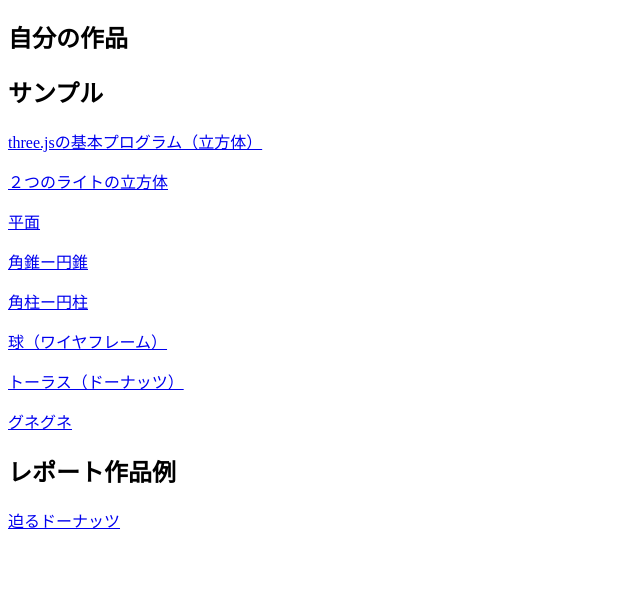
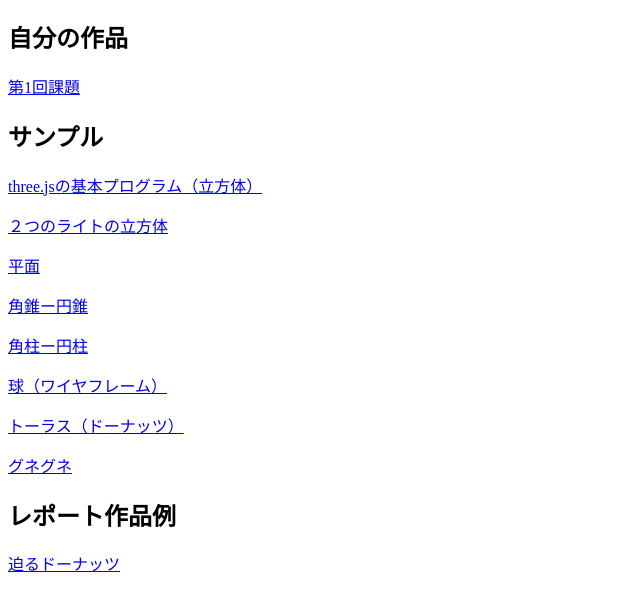
Before and after one commit to misosa84/cg_1gen, a plain HTML site: page index.html in a window 1280 px wide. Shown: the part 70-680 px from the top of the page, without its empty margins (0-640 px from the left). Drawn offline with Linux system fonts and the light colour scheme.

Commit message:
kadai1.htmlのテスト

```diff
--- a/index.html
+++ b/index.html
@@ -9,6 +9,7 @@
 <h1>CG演習（１）
 </h1>
 <h2>自分の作品</h2>
+<p><a href="kadai1.html">第1回課題</a></p>
 <h2>サンプル</h2>
 <p><a href="sample1.html">three.jsの基本プログラム（立方体）</a></p>
 <p><a href="sample1-light.html">２つのライトの立方体</a></p>
```
